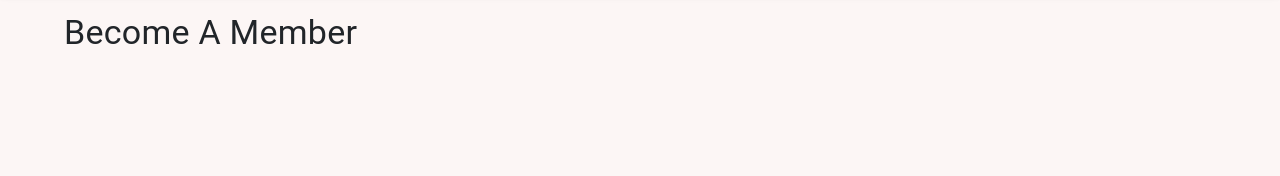
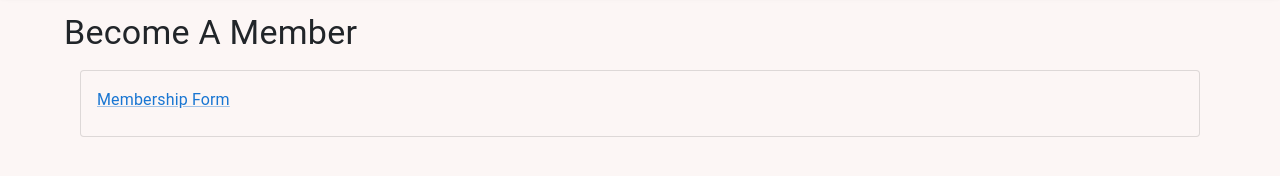
Before and after one commit to savperera369/slackgwapp, a React (Create React App) app: page /becomemember in a window 1280 px wide. Shown: the part 360-536 px from the top of the page. Built offline with nearby package versions, Linux system fonts and the light colour scheme.

Commit message:
become a member page complete

```diff
--- a/src/pages/BecomeAMember.js
+++ b/src/pages/BecomeAMember.js
@@ -1,11 +1,17 @@
 import React from 'react';
 import '../index.css';
-import { Typography, Container, Card, CardMedia, CardContent} from '@mui/material';
+import slackForm from '../pdfs/SLACGKW_MEMBERSHIP_FORM.pdf';
+import { Typography, Container, Card, CardContent, Link} from '@mui/material';
 
 function BecomeAMember(){
     return (
         <Container className="topDoc">
             <Typography variant="h4">Become A Member</Typography>
+            <Card sx={{margin: 2, backgroundColor:"#FCF6F5"}} variant="outlined">
+                <CardContent>
+                    <Link variant="body1" href={slackForm} target="_blank" rel="noreferrer">Membership Form</Link>
+                </CardContent>
+            </Card>
         </Container>
     );
 }
```
Also changed, not shown: 1 other file (tests, documents, lock files or other folders).
